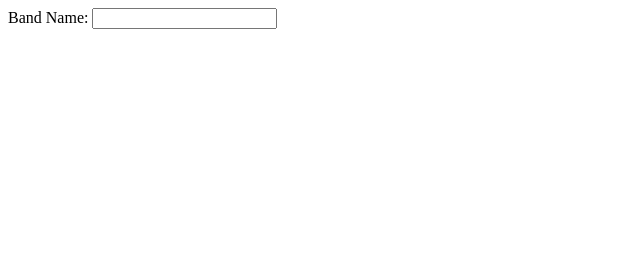
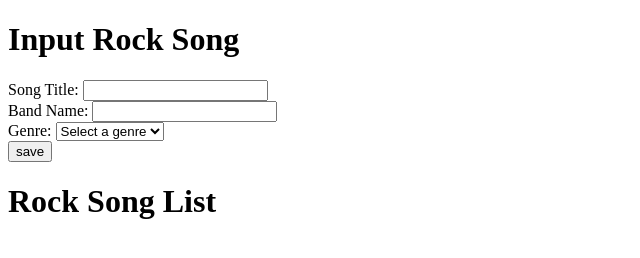
Before and after one commit to anne-other/maninpulating_the_dom_hw, a plain HTML site: page index.html in a window 1280 px wide. Shown: the whole page, without its empty margins (0-640 px from the left). Drawn offline with Linux system fonts and the light colour scheme.

Commit message:
html done

```diff
--- a/index.html
+++ b/index.html
@@ -4,19 +4,41 @@
   <meta charset="UTF-8">
   <meta name="viewport" content="width=device-width, initial-scale=1.0">
   <meta http-equiv="X-UA-Compatible" content="ie=edge">
-  <title>Rock Bands</title>
+  <title>Rock Songs</title>
   <link rel="stylesheet" type="text/css" href="/css/main.css">
   <script type="text/javascript" src="js/app.js"></script>
 </head>
 <body>
+
+  <h1>Input Rock Song</h1>
+
   <form id="form">
     <div id="form-wrapper">
+      <div class="form-item">
+        <label for="song_title">Song Title:</label>
+        <input type="text" id="song_title" required/>
+      </div>
+
       <div class="form-item">
         <label for="band_name" class="primary">Band Name:</label>
         <input type="text" id="band_name" required/>
       </div>
+
+      <div class="form-item">
+        <label for="genre">Genre:</label>
+        <select id="genre">
+          <option value="" disabled selected>Select a genre</option>
+          <option value="Grunge">Grunge</option>
+          <option value="Heavy_Metal">Heavy Metal</option>
+          <option value="Nu_Metal">Nu Metal</option>
+          <option value="Punk">Punk</option>
+          <option value="Rock_and_Roll">Rock and Roll</option>
+        </select>
+      </div>
     </div>
+    <input type="submit" value="save">
   </form>
 
+  <h1>Rock Song List</h1>
 </body>
 </html>
```
